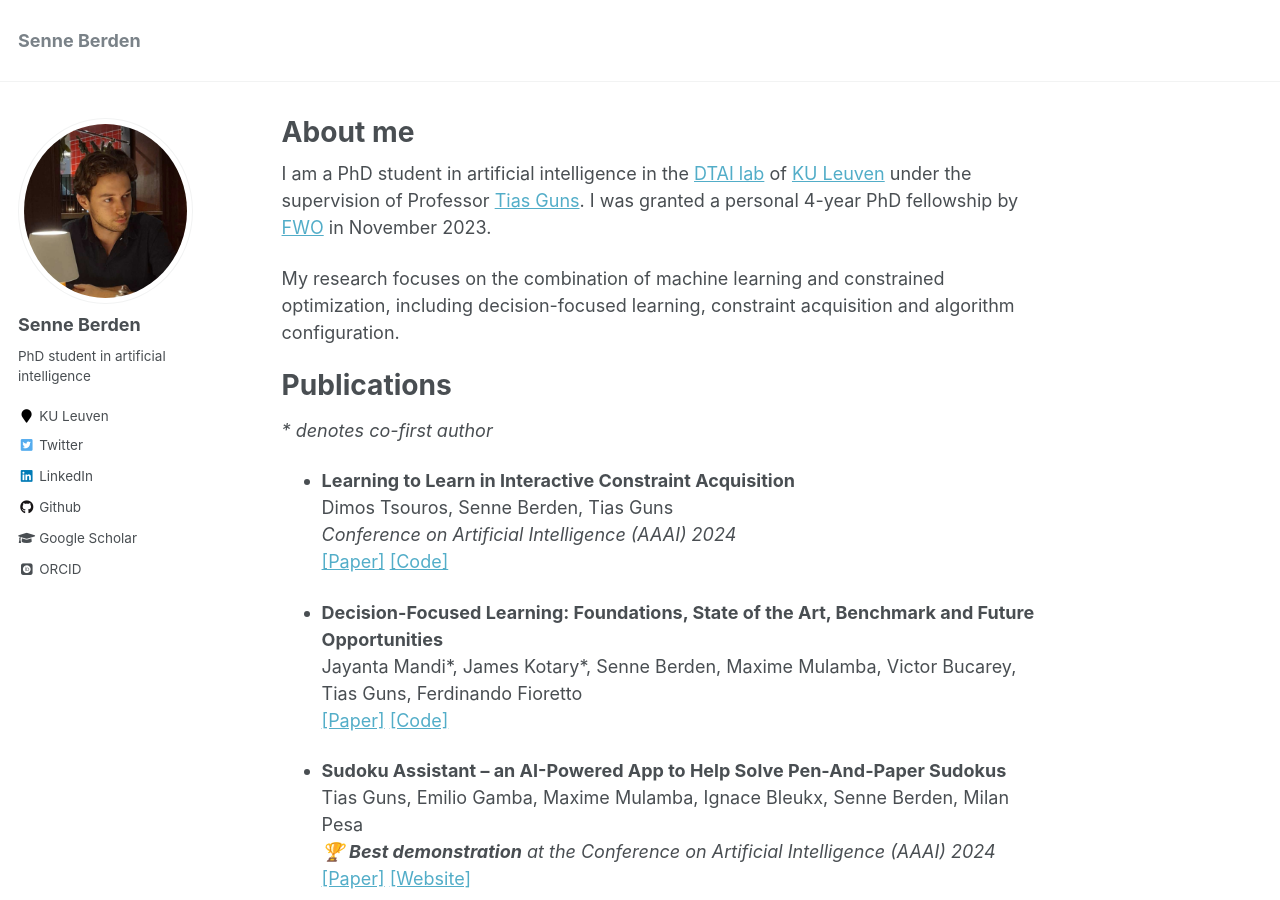
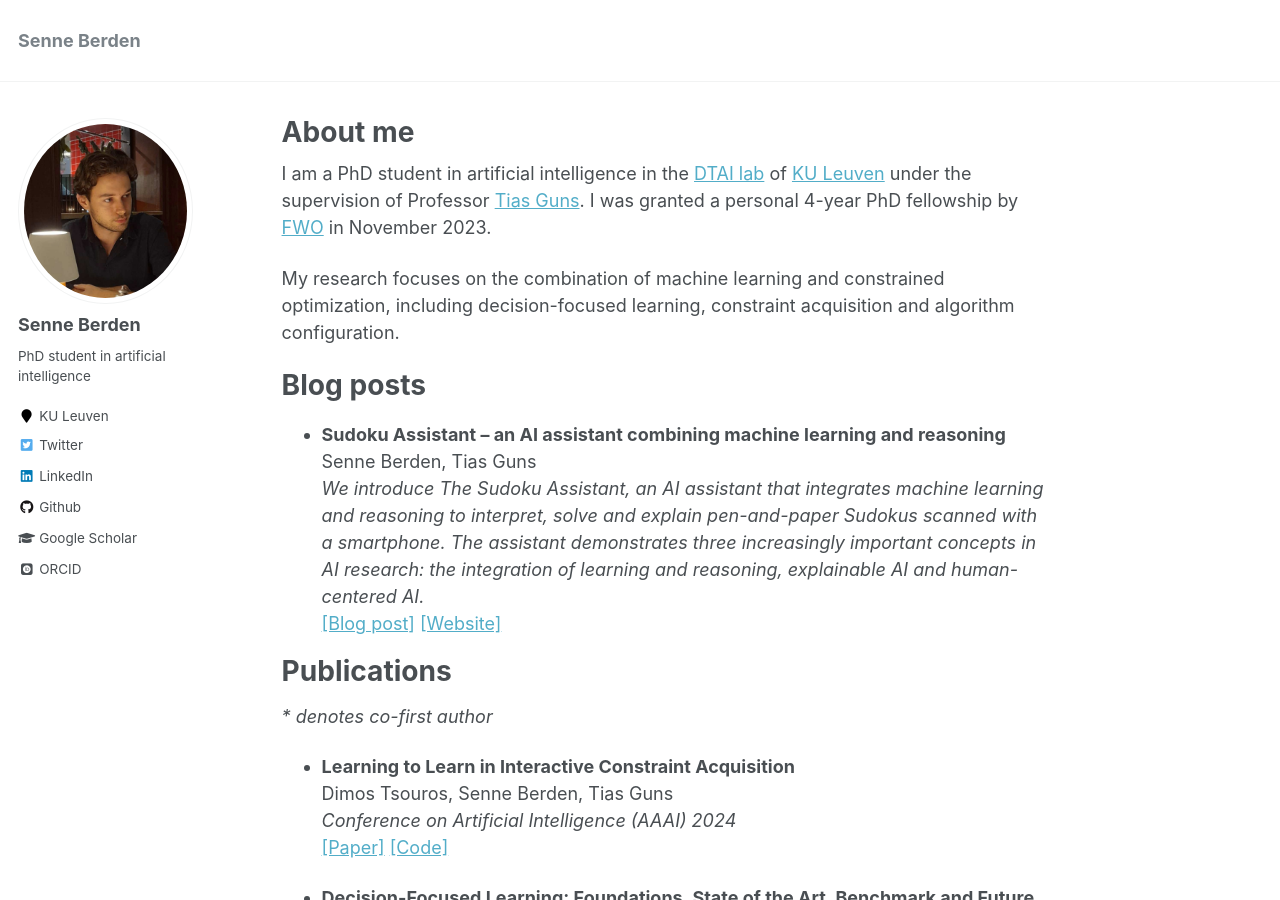
Before and after one commit to senneberden/senneberden.github.io, a Jekyll site: the page built from _pages/about.md, in a window 1280 px wide and 900 px high. Built offline with Jekyll 4.4.1, drawn with Linux system fonts in a browser that asks for light colours; some web fonts are replaced.

Commit message:
Added blog post

```diff
--- a/_pages/about.md
+++ b/_pages/about.md
@@ -12,6 +12,13 @@ I am a PhD student in artificial intelligence in the [DTAI lab](https://wms.cs.k
 
 My research focuses on the combination of machine learning and constrained optimization, including decision-focused learning, constraint acquisition and algorithm configuration.
 
+
+Blog posts
+======
+- **Sudoku Assistant – an AI assistant combining machine learning and reasoning** \
+Senne Berden, Tias Guns \
+*We introduce The Sudoku Assistant, an AI assistant that integrates machine learning and reasoning to interpret, solve and explain pen-and-paper Sudokus scanned with a smartphone. The assistant demonstrates three increasingly important concepts in AI research: the integration of learning and reasoning, explainable AI and human-centered AI.* \
+[\[Blog post\]](https://ai.kuleuven.be/stories/post/2023-02-08-sudoku/) [\[Website\]](https://visualsudoku.cs.kuleuven.be/index.html)
 
 Publications
 ======
@@ -34,7 +41,7 @@ Tias Guns, Emilio Gamba, Maxime Mulamba, Ignace Bleukx, Senne Berden, Milan Pesa
 - **Score Function Gradient Estimation to Widen the Applicability of Decision-Focused Learning** \
 Mattia Silvestri, Senne Berden, Jayanta Mandi, Ali İrfan Mahmutoğulları, Maxime Mulamba, Allegra De Filippo, Tias Guns, Michele Lombardi \
 *Differentiable Almost Everything Workshop of International Conference on Machine Learning (ICML) 2023* \
-[\[Paper\]](https://openreview.net/pdf?id=ty046JUllZ)
+[\[Paper\]](https://arxiv.org/pdf/2307.05213)
 
 - **Guided Bottom-Up Interactive Constraint Acquisition** \
 Dimos Tsouros, Senne Berden, Tias Guns \
```
Also changed, not shown: 1 other file.
